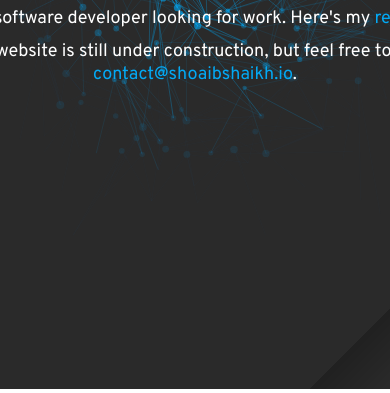
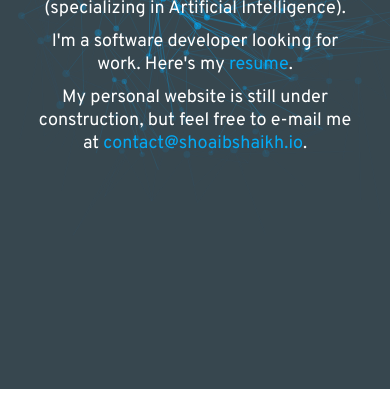
Before and after one commit to sh0aibsha1kh/sh0aibsha1kh.github.io, a plain HTML site: page index.html in a window 390 px wide. Shown: the part 455-848 px from the top of the page. Drawn offline with nearby package versions, Linux system fonts and the light colour scheme.

Commit message:
Fix media query issue again.

```diff
--- a/css/stylesheet.css
+++ b/css/stylesheet.css
@@ -1,10 +1,15 @@
 @media (max-width: 481px) {
     .demo-1 .large-header {
-        background: url('../img/bg.png') no-repeat center center fixed;
-        -webkit-background-size: cover;
-        -moz-background-size: cover;
-        -o-background-size: cover;
-        background-size: cover;
+        background: #37474F !important;
+    }
+    .bio {
+        padding-left: 150px !important;
+        padding-right: 150px !important;
+    }
+    #hello1,
+    #hello2 {
+        padding-left: 50px !imporant;
+        padding-right: 50px !imporant;
     }
 }
 
```
